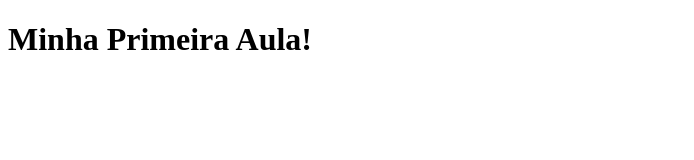
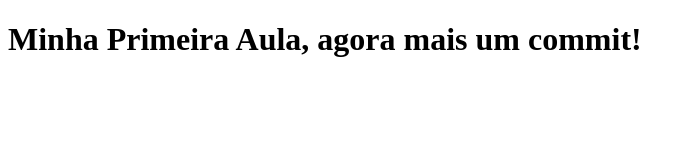
Before and after one commit to Weked/curso-frontend, a plain HTML site: page index.html in a window 1280 px wide. Shown: the whole page, without its empty margins (0-694 px from the left). Drawn offline with Linux system fonts and the light colour scheme.

Commit message:
Foi adicionada mais uma parte ao texto

```diff
--- a/index.html
+++ b/index.html
@@ -5,6 +5,6 @@
     <title>Aula 1</title>
 </head>
 <body>
-    <h1>Minha Primeira Aula!</h1>
+    <h1>Minha Primeira Aula, agora mais um commit!</h1>
 </body>
 </html>
```
